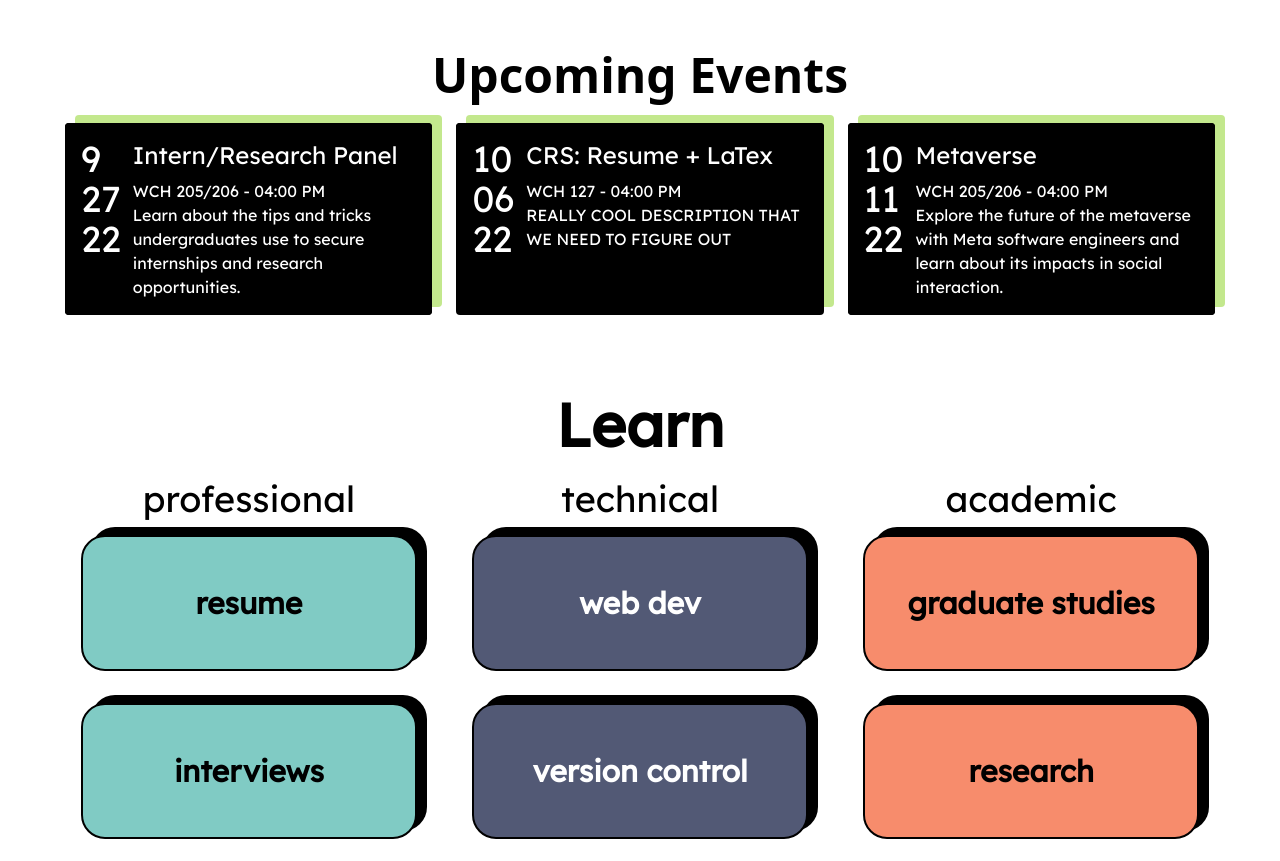
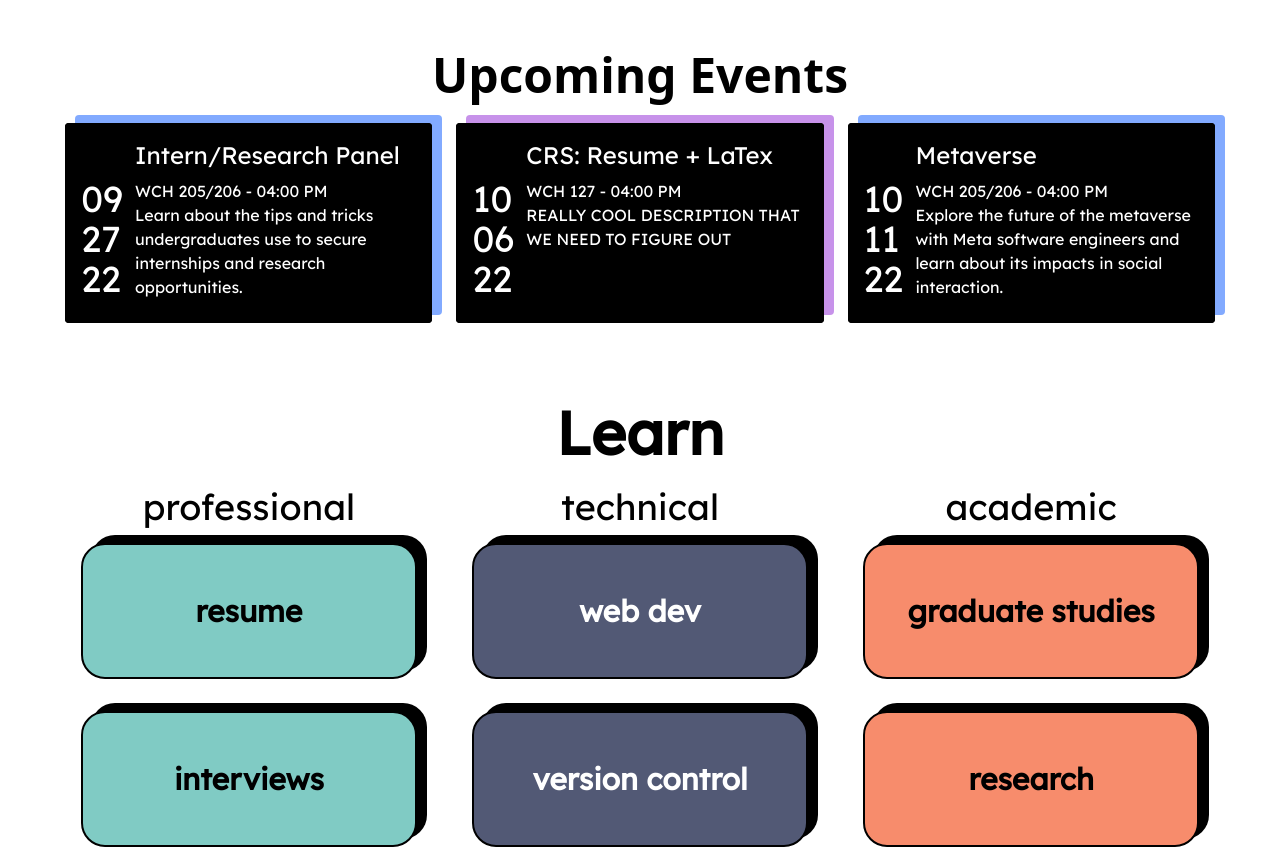
Before and after one commit to acm-ucr/acm-hydra, a Next.js app: page / in a window 1280 px wide. Shown: the part 1600-2461 px from the top of the page. Built offline with nearby package versions, Linux system fonts and the light colour scheme.

Commit message:
changed code logic to add 0 in front single digit months, filtered box shadow colors for events and home page

```diff
--- a/components/Event.js
+++ b/components/Event.js
@@ -4,15 +4,17 @@ import Card from "react-bootstrap/Card";
 const Event = ({ title, location, color, start, end, description }) => {
 	return (
 		<div
-			className={
-				"h-full bg-acm-black rounded shadow-[10px_-8px_0px_0px] shadow-acm-green"
-			}
+			className='h-full bg-acm-black rounded shadow-[10px_-8px_0px_0px]'
+			style={{ color: color }}
 		>
 			<Card className='!bg-acm-black font-lexend  !border-none'>
 				<Card.Body className='flex justify-evenly'>
 					<Card.Title className='w-1/6'>
 						<p className='text-4xl inline text-acm-white'>
-							{start.getMonth() + 1}
+							<br />
+							{start.getMonth() + 1 < 10
+								? `0` + (start.getMonth() + 1)
+								: start.getMonth() + 1}
 							<br />
 							{start.getDate() < 10
 								? `0` + start.getDate()
```
